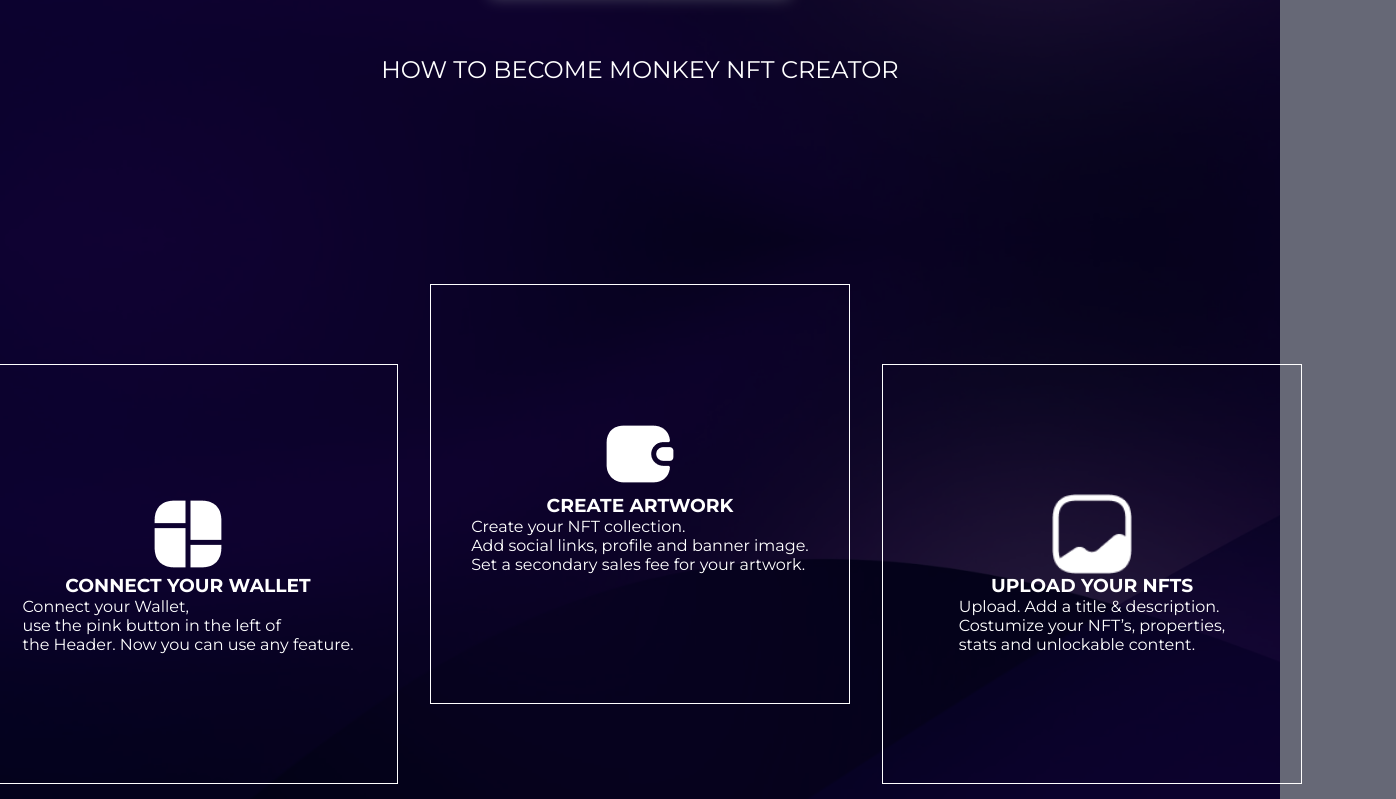
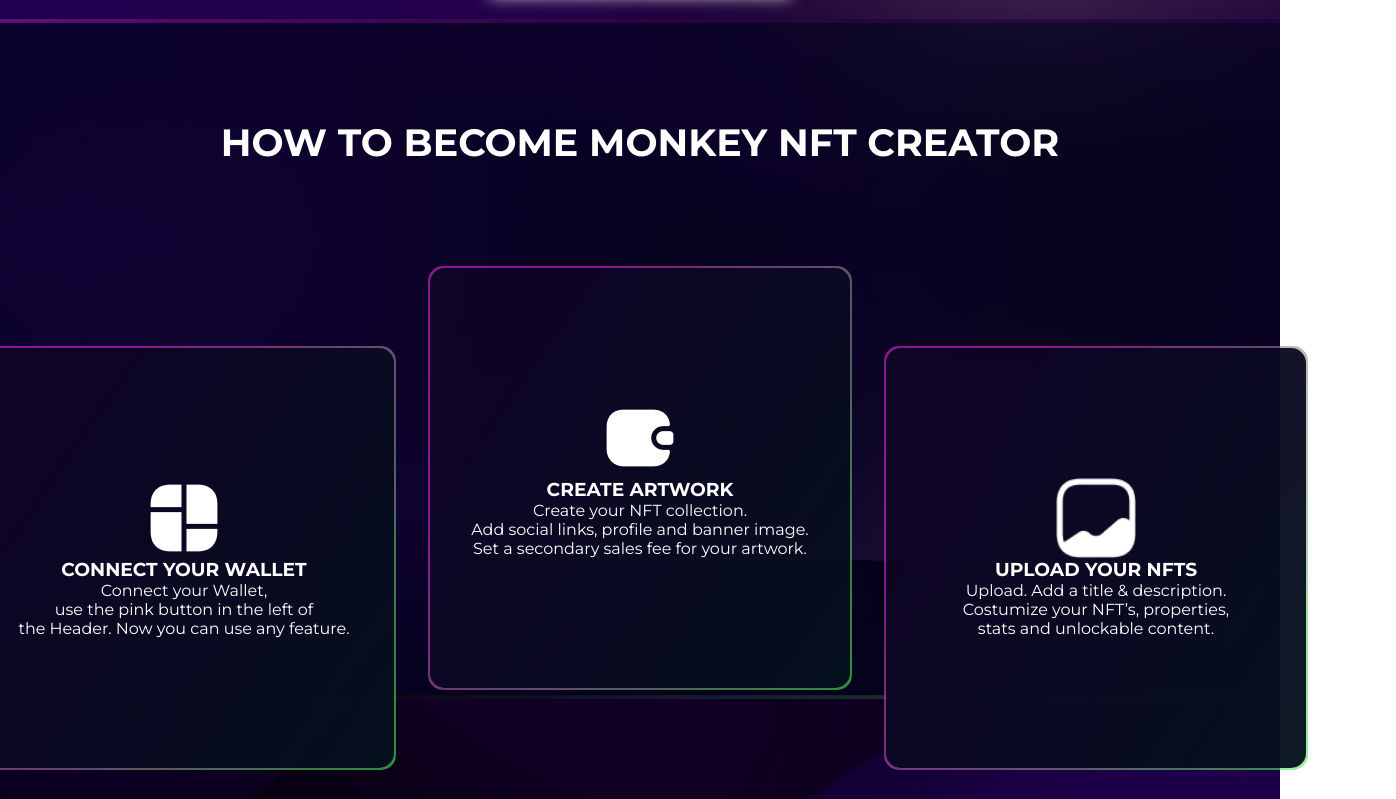
Before and after one commit to Ianduha13/monkeynft, a React (Vite) app: page / in a window 1280 px wide. Shown: the part 1521-2320 px from the top of the page, 1396 px wide, since content can reach past the window. Built offline with nearby package versions, Linux system fonts and the light colour scheme.

Commit message:
Adding border gradient to trending section

```diff
--- a/src/components/HowToBecome.jsx
+++ b/src/components/HowToBecome.jsx
@@ -11,7 +11,7 @@ const HowToBecome = () => {
 				HOW TO BECOME MONKEY NFT CREATOR
 			</header>
 			<div className='container'>
-				<div className='card-container'>
+				<div className='card-container-bottom'>
 					<div className='card-bottom'>
 						<img src={vector1} alt='vector1' className='img-vector' />
 						<h3 className='theme-title'>CONNECT YOUR WALLET</h3>
@@ -22,7 +22,7 @@ const HowToBecome = () => {
 						</p>
 					</div>
 				</div>
-				<div className='card-container'>
+				<div className='card-container-top'>
 					<div className='card-top'>
 						<img src={vector2} alt='vector1' className='img-vector' />
 						<h3 className='theme-title'>CREATE ARTWORK</h3>
@@ -33,7 +33,7 @@ const HowToBecome = () => {
 						</p>
 					</div>
 				</div>
-				<div className='card-container'>
+				<div className='card-container-bottom'>
 					<div className='card-bottom'>
 						<img src={vector3} alt='vector1' className='img-vector' />
 						<h3 className='theme-title'>UPLOAD YOUR NFTS</h3>
--- a/src/components/styles/howtobe.css
+++ b/src/components/styles/howtobe.css
@@ -1,22 +1,24 @@
 .howtobecome{
-  width: 100%;
-  height: 100vh;
+  width: 100vw;
   display: flex;
-  justify-content: center;
   align-items: center;
   flex-direction: column;
 }
 .howtobecomebg{
   position: absolute;
+  width: 100%;
+  height: 85vh;
   z-index: 0;
 }
 .howtobecome-header{
   color: #fff;
-  font-size: 24px;
-  margin-bottom: 200px;
+  font-size: 38px;
+  font-weight: 700;
+  margin-top: 100px;
   z-index: 1;
 }
 .container{
+  margin-top: 100px;
   display: flex;
   flex-direction: row;
   z-index: 1;
@@ -31,8 +33,10 @@
   color: white;
   align-items: center;
   justify-content: center;
-  border: 1px solid white;
-  margin-top: 80px;
+  z-index: 1;
+  background-color:rgba(0, 3, 26, 0.9);
+  border-radius: 15px;
+  text-align: center;
 }
 .card-top{
   height: 420px;
@@ -43,10 +47,26 @@
   color: white;
   align-items: center;
   justify-content: center;
-  border: 1px solid white;
-  margin-bottom: 80px;
+  z-index: 1;
+  background-color:rgba(0, 3, 26, 0.9);
+  border-radius: 15px;
+  text-align: center;
 }
 .img-vector{
   height: 80px;
   width: 80px;
 }
+.card-container-bottom{
+  padding: 2px;
+  background: linear-gradient(124.65deg, rgba(224, 37, 206, 0.6) 22.81%, rgba(74, 237, 82, 0.6) 98.66%);
+  z-index: 0;
+  margin-top: 80px;
+  border-radius: 15px;
+}
+.card-container-top{
+  padding: 2px;
+  background: linear-gradient(124.65deg, rgba(224, 37, 206, 0.6) 22.81%, rgba(74, 237, 82, 0.6) 98.66%);
+  z-index: 0;
+  margin-bottom: 80px;
+  border-radius: 15px;
+}
```
